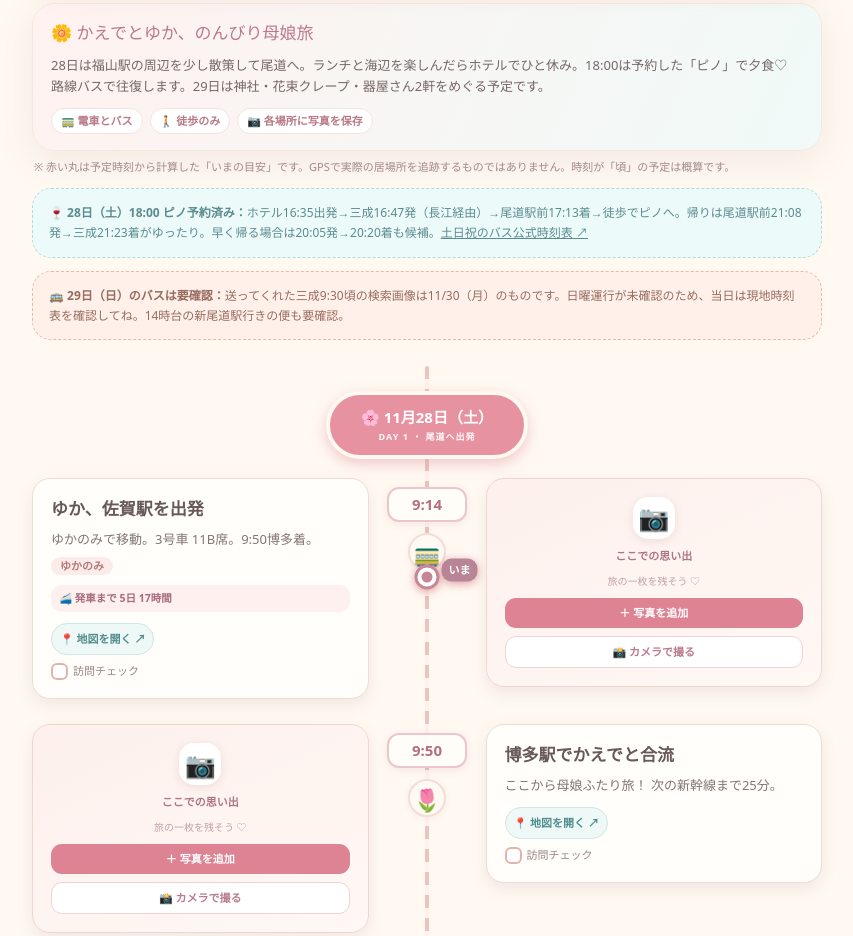
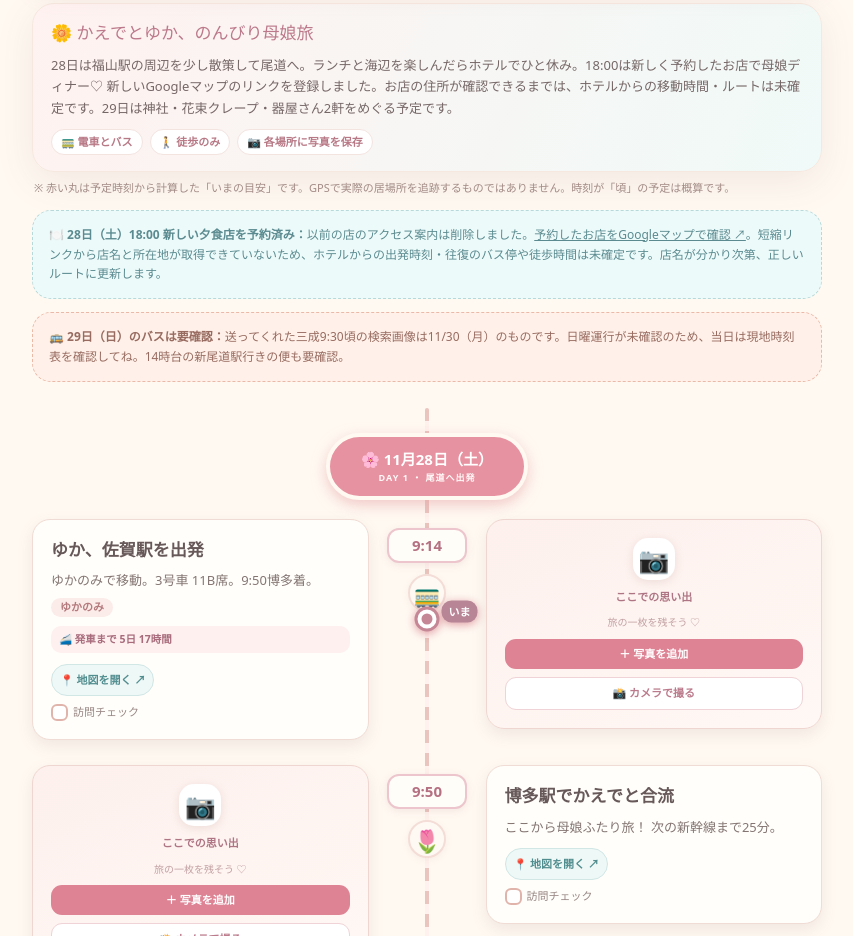
Before and after one commit to kokiaus0216-prog/onomichi-mother-daughter-trip, a plain HTML site: page index.html in a window 1280 px wide. Shown: the part 1142-2078 px from the top of the page, without its empty margins (213-1066 px from the left). Drawn offline with Linux system fonts and the light colour scheme; a web font is replaced by a local one.

Commit message:
Change Saturday dinner to new Google Maps booking and remove outdated travel instructions

```diff
--- a/index.html
+++ b/index.html
@@ -113,20 +113,19 @@
         </div>
         <div class="plan-head card">
           <div class="plan-head-title">🌼 かえでとゆか、のんびり母娘旅</div>
-          <p>28日は福山駅の周辺を少し散策して尾道へ。ランチと海辺を楽しんだらホテルでひと休み。18:00は予約した「ピノ」で夕食♡ 路線バスで往復します。29日は神社・花束クレープ・器屋さん2軒をめぐる予定です。</p>
+          <p>28日は福山駅の周辺を少し散策して尾道へ。ランチと海辺を楽しんだらホテルでひと休み。18:00は新しく予約したお店で母娘ディナー♡ 新しいGoogleマップのリンクを登録しました。お店の住所が確認できるまでは、ホテルからの移動時間・ルートは未確定です。29日は神社・花束クレープ・器屋さん2軒をめぐる予定です。</p>
           <div class="plan-badges"><span>🚃 電車とバス</span><span>🚶 徒歩のみ</span><span>📷 各場所に写真を保存</span></div>
         </div>
         <p class="live-disclaimer">※ 赤い丸は予定時刻から計算した「いまの目安」です。GPSで実際の居場所を追跡するものではありません。時刻が「頃」の予定は概算です。</p>
-        <div class="notice-blue timetable-notice">🍷 <strong>28日（土）18:00 ピノ予約済み：</strong>ホテル16:35出発→三成16:47発（長江経由）→尾道駅前17:13着→徒歩でピノへ。帰りは尾道駅前21:08発→三成21:23着がゆったり。早く帰る場合は20:05発→20:20着も候補。<a href="https://onomichibus.jp/wpcms/wp-content/uploads/2026/04/34aac455a2a9a57d9e6da48c81b54656-1.pdf" target="_blank" rel="noopener" style="text-decoration:underline">土日祝のバス公式時刻表 ↗</a></div>
+        <div class="notice-blue timetable-notice">🍽️ <strong>28日（土）18:00 新しい夕食店を予約済み：</strong>以前の店のアクセス案内は削除しました。<a href="https://maps.app.goo.gl/XZm1aioZoPKvcpZ7A?g_st=il" target="_blank" rel="noopener" style="text-decoration:underline">予約したお店をGoogleマップで確認 ↗</a>。短縮リンクから店名と所在地が取得できていないため、ホテルからの出発時刻・往復のバス停や徒歩時間は未確定です。店名が分かり次第、正しいルートに更新します。</div>
         <div class="notice timetable-notice">🚌 <strong>29日（日）のバスは要確認：</strong>送ってくれた三成9:30頃の検索画像は11/30（月）のものです。日曜運行が未確認のため、当日は現地時刻表を確認してね。14時台の新尾道駅行きの便も要確認。</div>
         <div class="timeline section" id="timeline"></div>
       </div>
       <div class="section"><div class="section-head"><span class="icon">🚶</span><h2>バス・徒歩ルート案内</h2></div>
         <div class="route-grid">
-          <a class="card route-card" target="_blank" rel="noopener" href="https://www.google.com/maps/dir/?api=1&origin=%E5%B0%BE%E9%81%93%E3%81%AE%E3%81%8A%E3%81%B0%E3%81%82%E3%81%A1%E3%82%83%E3%82%93%E3%81%A8%E3%82%8F%E3%81%9F%E3%81%8F%E3%81%97%E3%83%9B%E3%83%86%E3%83%AB%20%E5%BA%83%E5%B3%B6%E7%9C%8C%E5%B0%BE%E9%81%93%E5%B8%82%E7%BE%8E%E3%83%8E%E9%83%B7%E7%94%BA%E4%B8%89%E6%88%901114-2&destination=%E3%83%AF%E3%82%A4%E3%83%B3%E3%81%A8%E6%96%99%E7%90%86%20pino%20%E5%BA%83%E5%B3%B6%E7%9C%8C%E5%B0%BE%E9%81%93%E5%B8%82%E4%B9%85%E4%BF%9D2-14-3&travelmode=transit"><span>🍷</span><div><b>28日 ホテル → ピノ（18:00予約）</b><small>ホテル16:35出発 → 三成16:47発（長江経由） → 尾道駅前17:13着。途中の長江口下車も候補</small></div><strong>経路 ↗</strong></a>
-          <a class="card route-card" target="_blank" rel="noopener" href="https://www.google.com/maps/dir/?api=1&origin=%E5%B0%BE%E9%81%93%E9%A7%85%E5%89%8D%20%E3%83%90%E3%82%B94%E7%95%AA%E4%B9%97%E3%82%8A%E5%A0%B4%20%E5%BA%83%E5%B3%B6%E7%9C%8C%E5%B0%BE%E9%81%93%E5%B8%82&destination=%E3%83%AF%E3%82%A4%E3%83%B3%E3%81%A8%E6%96%99%E7%90%86%20pino%20%E5%BA%83%E5%B3%B6%E7%9C%8C%E5%B0%BE%E9%81%93%E5%B8%82%E4%B9%85%E4%BF%9D2-14-3&travelmode=walking"><span>🚶</span><div><b>28日 尾道駅前 → ピノ</b><small>徒歩約17〜20分。地図で道を見ながら17:30頃到着が目安</small></div><strong>徒歩経路 ↗</strong></a>
-          <a class="card route-card" target="_blank" rel="noopener" href="https://www.google.com/maps/dir/?api=1&origin=%E3%83%AF%E3%82%A4%E3%83%B3%E3%81%A8%E6%96%99%E7%90%86%20pino%20%E5%BA%83%E5%B3%B6%E7%9C%8C%E5%B0%BE%E9%81%93%E5%B8%82%E4%B9%85%E4%BF%9D2-14-3&destination=%E5%B0%BE%E9%81%93%E9%A7%85%E5%89%8D%20%E3%83%90%E3%82%B94%E7%95%AA%E4%B9%97%E3%82%8A%E5%A0%B4%20%E5%BA%83%E5%B3%B6%E7%9C%8C%E5%B0%BE%E9%81%93%E5%B8%82&travelmode=walking"><span>🌙</span><div><b>28日 ピノ → 尾道駅前4番のりば</b><small>徒歩約17〜20分。帰りは21:08発→三成21:23着（早ければ20:05発）</small></div><strong>徒歩経路 ↗</strong></a>
-          <a class="card route-card" target="_blank" rel="noopener" href="https://www.google.com/maps/dir/?api=1&origin=%E5%B0%BE%E9%81%93%E9%A7%85%E5%89%8D%20%E3%83%90%E3%82%B94%E7%95%AA%E4%B9%97%E3%82%8A%E5%A0%B4%20%E5%BA%83%E5%B3%B6%E7%9C%8C%E5%B0%BE%E9%81%93%E5%B8%82&destination=%E5%B0%BE%E9%81%93%E3%81%AE%E3%81%8A%E3%81%B0%E3%81%82%E3%81%A1%E3%82%83%E3%82%93%E3%81%A8%E3%82%8F%E3%81%9F%E3%81%8F%E3%81%97%E3%83%9B%E3%83%86%E3%83%AB%20%E5%BA%83%E5%B3%B6%E7%9C%8C%E5%B0%BE%E9%81%93%E5%B8%82%E7%BE%8E%E3%83%8E%E9%83%B7%E7%94%BA%E4%B8%89%E6%88%901114-2&travelmode=transit"><span>🚌</span><div><b>28日 夕食後 → ホテルに戻る</b><small>尾道駅前4番→三成（土曜20:05/21:08）→ホテル徒歩約2分</small></div><strong>経路 ↗</strong></a>
+
+          <a class="card route-card" target="_blank" rel="noopener" href="https://maps.app.goo.gl/XZm1aioZoPKvcpZ7A?g_st=il"><span>🍽️</span><div><b>28日 18:00 新しい夕食予約店</b><small>予約したお店の地図を開き「経路」で出発地をホテルに指定してね。</small></div><strong>お店の地図 ↗</strong></a>
+          <a class="card route-card" target="_blank" rel="noopener" href="https://www.google.com/maps/search/?api=1&amp;query=%E5%B0%BE%E9%81%93%E3%81%AE%E3%81%8A%E3%81%B0%E3%81%82%E3%81%A1%E3%82%83%E3%82%93%E3%81%A8%E3%82%8F%E3%81%9F%E3%81%8F%E3%81%97%E3%83%9B%E3%83%86%E3%83%AB"><span>🏡</span><div><b>出発地：尾道のおばあちゃんとわたくしホテル</b><small>新しいレストランへの行き方は未確定。公共交通機関・徒歩のみで確認します。</small></div><strong>ホテルの地図 ↗</strong></a>
 
           <a class="card route-card" target="_blank" rel="noopener" href="https://www.google.com/maps/dir/?api=1&origin=%E6%96%B0%E5%B0%BE%E9%81%93%E9%A7%85&destination=%E7%83%8F%E9%A0%88%E4%BA%95%E5%85%AB%E5%B9%A1%E7%A5%9E%E7%A4%BE&travelmode=walking"><span>⛩️</span><div><b>29日 新尾道 → 神社</b><small>徒歩約14分・参拝後は市街地方面へ</small></div><strong>経路 ↗</strong></a>
           <a class="card route-card" target="_blank" rel="noopener" href="https://www.google.com/maps/dir/?api=1&origin=%E7%83%8F%E9%A0%88%E4%BA%95%E5%85%AB%E5%B9%A1%E7%A5%9E%E7%A4%BE&destination=%E5%B0%BE%E9%81%93%E5%B8%82%E5%9C%9F%E5%A0%822-2-14&travelmode=transit"><span>🚌</span><div><b>29日 神社 → エタニティ</b><small>路線バス＋徒歩・乗車時刻を当日確認</small></div><strong>経路 ↗</strong></a>
@@ -184,13 +183,10 @@
     {id:'bus-on',d:1,t:'14:50',i:'🚌',name:'尾道駅前 4番乗り場 → 三成',desc:'おのみちバス・尾道工業団地線。土日祝14:50発→三成15:10着。駅で荷物を受け取って、14:40頃までに乗り場へ。',tag:'土日祝の公式時刻表',map:'尾道駅前 バス 4番乗り場'},
     {id:'minari',d:1,t:'15:10',i:'📍',name:'三成バス停',desc:'ホテルへ徒歩約2分。',map:'三成 バス停 尾道市'},
     {id:'hotel',d:1,t:'15:15頃',i:'🏡',name:'尾道のおばあちゃんとわたくしホテル',desc:'チェックインして、のんびり過ごそう♡',tag:'お泊まり',map:'尾道のおばあちゃんとわたくしホテル'},
-    {id:'dinner-hotel-depart',d:1,t:'16:35',i:'👜',name:'ホテルを出て三成バス停へ',desc:'ホテルから三成バス停（標柱2）まで徒歩約2分。16:47発のバスに合わせ、少し早めに出よう。',tag:'徒歩約2分',map:'三成 バス停 標柱2 尾道市'},
-    {id:'dinner-bus-out',d:1,t:'16:47',i:'🚌',name:'三成 → 尾道市街地へ',desc:'おのみちバス・長江経由 尾道駅前行き。土曜16:47三成発→17:13尾道駅前着（公式ダイヤ）。途中の長江口で降りるとピノに近い可能性あり。降車場所は乗車時に運転手へ確認。',tag:'土曜のバス時刻確認済',map:'三成 バス停 標柱2 尾道市'},
-    {id:'dinner-arrive',d:1,t:'17:30頃',i:'🌆',name:'ピノ周辺へ到着・少し散策',desc:'尾道駅前からピノまでは徒歩約17〜20分。長江口で降りた場合はもっと短く歩けるので、Googleマップで確認してね。18:00の予約まで周辺をのんびり。',map:'広島県尾道市久保2丁目14-3'},
-    {id:'dinner-pino',d:1,t:'18:00',i:'🍷',name:'予約済みディナー「ワインと料理 pino（ピノ）」',desc:'🍽️ 11月28日（土）18:00 かえで・ゆか2名で予約済み。住所：広島県尾道市久保2-14-3。電話 0848-88-9163。ゆっくり母娘ディナーを楽しんでね♡',tag:'18:00 ご予約',map:'ワインと料理 pino 広島県尾道市久保2-14-3'},
-    {id:'dinner-leave',d:1,t:'20:35頃',i:'🌃',name:'夕食後、徒歩で尾道駅へ',desc:'お店から尾道駅前まで徒歩約17〜20分。帰りの21:08発に間に合うよう、余裕を見て20:35頃に出発。夕食が早めに終われば20:05発→三成20:20着の便も選べるよ（店を19:35頃出る目安）。',tag:'徒歩約20分・時刻は目安',map:'尾道駅前 バス4番乗り場'},
-    {id:'dinner-bus-back',d:1,t:'21:08',i:'🚌',name:'尾道駅前4番乗り場 → 三成へ',desc:'おのみちバス・尾道工業団地線。土日祝21:08発→三成21:23着（公式ダイヤ）。早めに帰るなら20:05発→20:20着もあり。',tag:'21:08→21:23／土曜の公式時刻',map:'尾道駅前 バス4番乗り場'},
-    {id:'hotel-back',d:1,t:'21:25頃',i:'🏡',name:'ホテルに戻っておやすみなさい',desc:'三成バス停からホテルへ徒歩約2分。お部屋で今日撮った写真を見返そう♡',map:'尾道のおばあちゃんとわたくしホテル'},
+    {id:'dinner-hotel-depart',d:1,t:'16:30頃',i:'👜',name:'夕食のお店へ向かう準備（仮）',desc:'18:00の予約に向け、ホテルからの公共交通と徒歩ルートを確認して出発しよう。新しいお店の住所がまだ取得できていないため、16:30は仮の目安です。',tag:'移動ルート・出発時刻は要確認',map:'https://maps.app.goo.gl/XZm1aioZoPKvcpZ7A?g_st=il'},
+    {id:'dinner-pino',d:1,t:'18:00',i:'🍽️',name:'新しく予約したお店で母娘ディナー',desc:'🌷 11月28日（土）18:00、かえで・ゆかの夕食予約。「地図を開く」からお店を確認できます。店名・住所は確認でき次第追記します。',tag:'18:00 予約済み／店名確認待ち',map:'https://maps.app.goo.gl/XZm1aioZoPKvcpZ7A?g_st=il'},
+    {id:'dinner-leave',d:1,t:'20:00頃',i:'🌃',name:'夕食後、ホテルへ（出発時間は仮）',desc:'食事が終わったら、地図で帰路を確認。新しいお店の所在地が未確認のため、帰りのバス便・徒歩時間は未確定です。',tag:'復路・時刻は要確認',map:'https://maps.app.goo.gl/XZm1aioZoPKvcpZ7A?g_st=il'},
+    {id:'hotel-back',d:1,t:'21:00頃',i:'🏡',name:'ホテルに戻っておやすみなさい（仮）',desc:'ホテル到着時刻は新しい夕食店との距離・交通手段によって変わります。お部屋で今日撮った写真を見返そう♡',tag:'到着時刻は目安',map:'尾道のおばあちゃんとわたくしホテル'},
     {id:'morning',d:2,t:'8:30',i:'☕',name:'尾道浪漫珈琲 三成店',desc:'旅先のモーニング。広島県尾道市美ノ郷町三成1192-3。',tag:'朝ごはん',map:'尾道浪漫珈琲 三成店'},
     {id:'bus-return',d:2,t:'9:30頃',i:'🚌',name:'三成付近 → 新尾道駅',desc:'公共交通か徒歩で移動。画像の「9:30頃発」は11/30(月)検索で、11/29(日)の運行未確認。日曜は9:05三成発→9:15新尾道着の公式掲載便もあるため、モーニングと両立する便を再確認してね。',tag:'日曜ダイヤ要確認',map:'三成 バス停 尾道市'},
     {id:'shinonomichi-lockers',d:2,t:'10:00頃',i:'🧳',name:'新尾道駅で荷物を預ける',desc:'コインロッカーへ預けて身軽に。新幹線15:28に乗る前に必ず回収してね。',map:'新尾道駅'},
@@ -213,14 +209,14 @@
   let expenses=getLS('expenses',[]), checks=getLS('checks',{}), packs=getLS('packs',DEFAULT_PACK.map(x=>({text:x,done:false}))), day=1, photos=[]; let pendingPhotoSpot=null; let dbPromise=null;
   const $=sel=>document.querySelector(sel);
   function escapeHTML(s){return String(s??'').replace(/[&<>"']/g,c=>({'&':'&amp;','<':'&lt;','>':'&gt;','"':'&quot;',"'":'&#39;'}[c]))}
-  function googleMap(query){return 'https://www.google.com/maps/search/?api=1&query='+encodeURIComponent(query)}
+  function googleMap(query){return /^https:\/\//.test(query)?query:'https://www.google.com/maps/search/?api=1&query='+encodeURIComponent(query)}
   function money(n){return '¥'+Math.round(Number(n)||0).toLocaleString('ja-JP')}
   function toast(message){const box=$('#toast');box.textContent=message;box.classList.add('show');clearTimeout(toast.timer);toast.timer=setTimeout(()=>box.classList.remove('show'),2600)}
   function busy(on){$('#spinner').classList.toggle('show',on)}
   function photoCount(id){return photos.filter(p=>p.spotId===id).length}
   function stopName(id){return STOPS.find(s=>s.id===id)?.name||'旅の思い出'}
   const TRAIN_IDS = new Set(['saga-out','shink-out','localtrain','return-shink','midori']);
-  const BUS_IDS = new Set(['bus-on','dinner-bus-out','dinner-bus-back']);
+  const BUS_IDS = new Set(['bus-on']);
   // Times are interpreted in Japan Standard Time regardless of the viewer's time zone.
   function eventMillis(s){
     const m=String(s.t).match(/(\d{1,2}):(\d{2})/);
```
